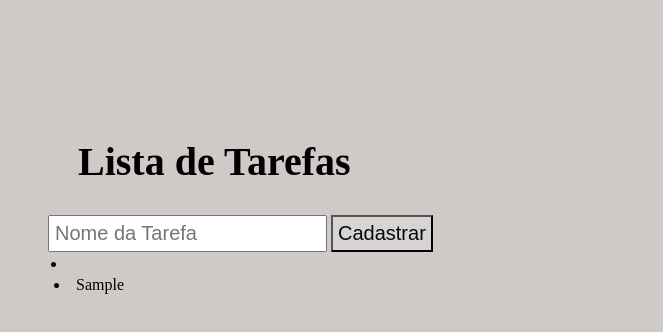
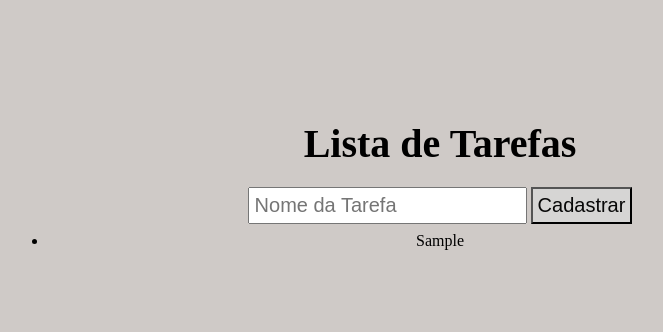
Before and after one commit to MarceloSilveira1709/jquery_exercicio, a plain HTML site: page index.html in a window 1280 px wide. Both pictures are taken after typing "Sample" into the empty fields and a click on the button "Cadastrar". Shown: the whole page, without its empty margins (200-863 px from the left). Drawn offline with nearby package versions, Linux system fonts and the light colour scheme.

Commit message:
melhorando funcionalidade do Jquery

```diff
--- a/index.html
+++ b/index.html
@@ -7,17 +7,17 @@
             <link rel="stylesheet" href="./main.css">
         </head>
         <body>
-            <div class="container">
-            <header>
-            <h1>Lista de Tarefas</h1>
-            </header>
-        <form id="form-tarefa">
-                <input type="text" id="nome-tarefa" required placeholder="Nome da Tarefa"/>
+        <header>
+                <h1>Lista de Tarefas</h1>
+        </header>
+        <form>
+                <input type="text" required placeholder="Nome da Tarefa"/>
                 <button type="submit">Cadastrar</button>
         </form>
-        <li>
-        </li>
-            </div>
+        <div class="container">
+            <ul>
+            </ul>
+        </div>
             <script src="https://code.jquery.com/jquery-3.7.1.min.js"></script>
             <script src="./main.js"></script>
         </body>
--- a/main.css
+++ b/main.css
@@ -7,34 +7,22 @@
 body {
     background-color: rgb(207, 202, 199);
     padding-top: 100px;
+    text-align: center;
 }
 
-header {
-    display: flex;
-    align-items: center;
-    margin: 10px;
-}
 
 h1{
     padding: 20px;
     font-size: 40px;
 }
 
-.checked{
-    text-decoration: line-through;
-}
 
 .container {
     max-width: 800px;
     width: 100%;
     padding: 8px;
     margin: 0 auto;
-    align-items: center;
-}
-
-li{
-    padding: 3px;
-    justify-content: center
+    align-items:center;
 }
 
 form input{
@@ -51,3 +39,7 @@ form button{
     cursor:pointer;
     padding: 5px;
     }
+
+.riscarTarefa{
+        text-decoration: line-through;
+}
--- a/main.js
+++ b/main.js
@@ -1,21 +1,17 @@
-const form = document.getElementById('form-tarefa');
-let linhas = '';
+$(document).ready(function(){                            // quando o documento pronto, chama a função
+    $('form').on('submit', function (e){                  // esta chamando o form e pegando o evento submit
+        e.preventDefault();                              // impede que o form recarregue
+        const nomeTarefa = $('input').val();             // const esta recebendo valor do campo input
+        constNovaTarefa = $(`<li>${nomeTarefa}</li>`)    // crase concatena texto e valor da variavel(pegando valor de NomeTarefa para a const NovaTarefa)
 
+        $(constNovaTarefa).appendTo('ul')                // passando o valor da NovaTarefa para a lista
+        $('input').val('')                               // string vazia para limpar o valor da input
+    })
 
-form.addEventListener('submit', function(e) {
-    e.preventDefault();
+    $('ul').on('click', 'li', function(e){               // funçao chama "ul" e adiciona o evento click
+        e.preventDefault();
+        $(this).toggleClass('riscarTarefa')             //this informa o elemento que foi clicado, toggleclass implementa o riscarTarefa
 
-    const inputNomeTarefa = document.getElementById('nome-tarefa');
+    })
 
-    linha = `<li>${inputNomeTarefa.value}</li>`;
-    linhas += linha;
-
-    const corpoTabela = document.querySelector('li');
-    corpoTabela.innerHTML = linhas;
-    inputNomeTarefa.value = '';
-
-
-    corpoTabela.addEventListener('click', function (e) {
-    e.target.classList.add('checked');
-    })
 })
```
